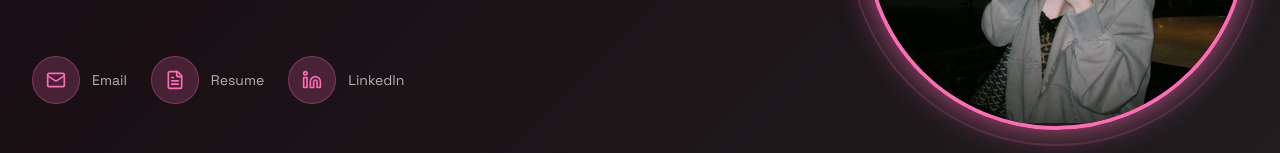
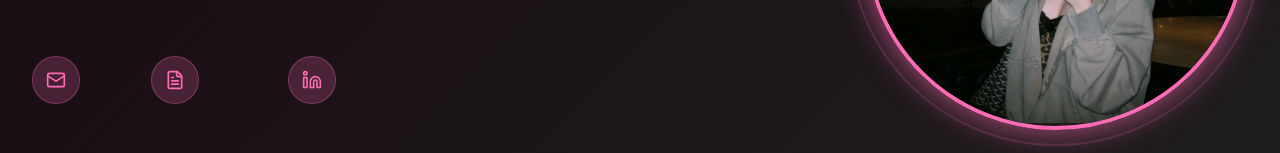
Before and after one commit to twu29/Portfolio, a React (Vite) app: page / in a window 1280 px wide. Shown: the part 494-647 px from the top of the page. Built offline with nearby package versions, Linux system fonts and the light colour scheme; the HTML template or start-up script is replaced by a standard one.

Commit message:
Add hover effect to social links

```diff
--- a/src/components/Hero.tsx
+++ b/src/components/Hero.tsx
@@ -56,7 +56,7 @@ const Hero = () => {
                   <div className="w-12 h-12 rounded-full bg-primary/20 border border-primary/30 flex items-center justify-center text-primary group-hover:bg-primary group-hover:text-primary-foreground transition-smooth group-hover:scale-110">
                     <Mail size={20} />
                   </div>
-                  <span className="text-sm font-space-grotesk text-muted-foreground group-hover:text-primary transition-smooth">Email</span>
+                  <span className="text-sm font-space-grotesk text-muted-foreground group-hover:text-primary transition-smooth opacity-0 group-hover:opacity-100 transform translate-x-[-10px] group-hover:translate-x-0">Email</span>
                 </a>
                 <a
                   href="/Alley_Resume.pdf"
@@ -68,7 +68,7 @@ const Hero = () => {
                   <div className="w-12 h-12 rounded-full bg-primary/20 border border-primary/30 flex items-center justify-center text-primary group-hover:bg-primary group-hover:text-primary-foreground transition-smooth group-hover:scale-110">
                     <FileText size={20} />
                   </div>
-                  <span className="text-sm font-space-grotesk text-muted-foreground group-hover:text-primary transition-smooth">Resume</span>
+                  <span className="text-sm font-space-grotesk text-muted-foreground group-hover:text-primary transition-smooth opacity-0 group-hover:opacity-100 transform translate-x-[-10px] group-hover:translate-x-0">Resume</span>
                 </a>
                 <a
                   href="https://linkedin.com/in/your-profile"
@@ -80,7 +80,7 @@ const Hero = () => {
                   <div className="w-12 h-12 rounded-full bg-primary/20 border border-primary/30 flex items-center justify-center text-primary group-hover:bg-primary group-hover:text-primary-foreground transition-smooth group-hover:scale-110">
                     <Linkedin size={20} />
                   </div>
-                  <span className="text-sm font-space-grotesk text-muted-foreground group-hover:text-primary transition-smooth">LinkedIn</span>
+                  <span className="text-sm font-space-grotesk text-muted-foreground group-hover:text-primary transition-smooth opacity-0 group-hover:opacity-100 transform translate-x-[-10px] group-hover:translate-x-0">LinkedIn</span>
                 </a>
               </div>
             </div>
```
